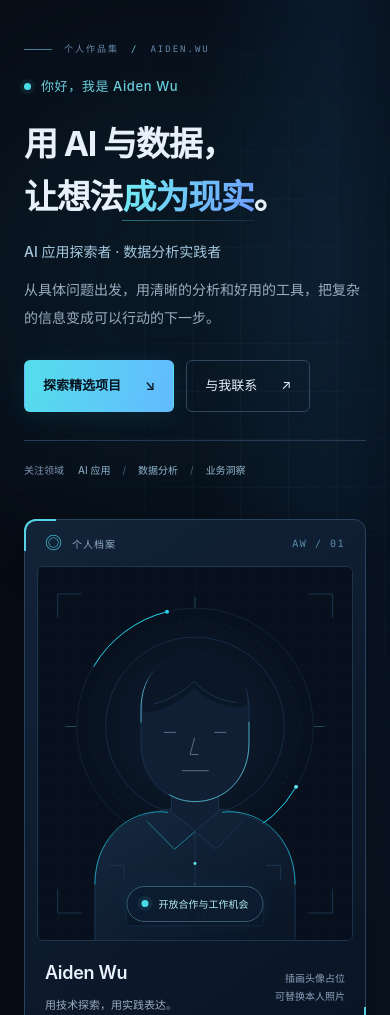
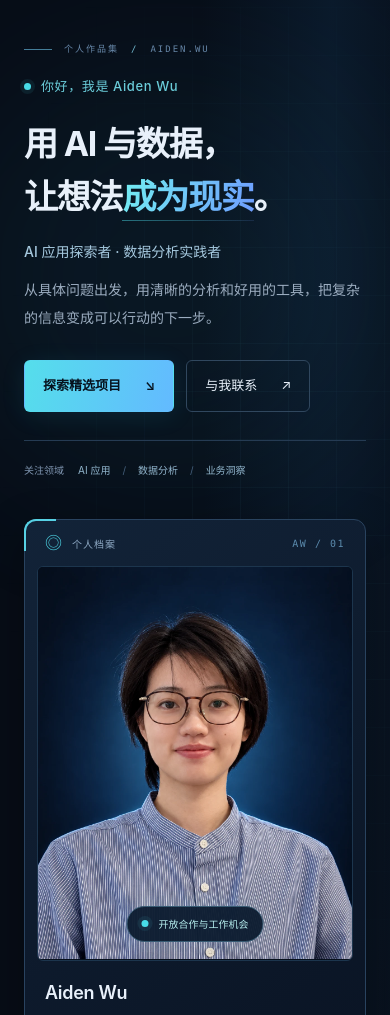
Before and after one commit to Wulu1015/personal-portfolio, a website: page index.html in a window 390 px wide. Shown: the part 82-1097 px from the top of the page. Drawn offline with Linux system fonts and the light colour scheme.

Commit message:
Replace portfolio placeholder with retouched personal portrait
Use the supplied photo with a midnight-blue background and restrained cyan rim lighting. Export an optimized WebP, remove the avatar placeholder caption, and preserve the full portrait on desktop and mobile.

```diff
--- a/index.html
+++ b/index.html
@@ -8,7 +8,7 @@
   <meta name="color-scheme" content="dark">
   <title>Aiden Wu · AI 与数据分析作品集</title>
   <link rel="icon" type="image/svg+xml" href="assets/favicon-tech.svg">
-  <link rel="preload" as="image" href="assets/profile-placeholder.svg">
+  <link rel="preload" as="image" href="assets/profile-aiden.webp">
   <link rel="stylesheet" href="style.css">
   <script defer src="app.js"></script>
   <script defer src="navigation.js"></script>
@@ -41,8 +41,8 @@
       </div>
       <figure class="profile-card">
         <div class="profile-panel-heading"><span class="panel-icon" aria-hidden="true">◎</span> 个人档案 <span class="profile-panel-id">AW / 01</span></div>
-        <div class="profile-image-wrap"><img class="profile-image" src="assets/profile-placeholder.svg" alt="通用人物插画，作为 Aiden Wu 的头像占位图" width="640" height="760" fetchpriority="high"><span class="profile-status"><span class="status-dot"></span> 开放合作与工作机会</span></div>
-        <figcaption><div><strong>Aiden Wu</strong><span>用技术探索，用实践表达。</span></div><span class="profile-note">插画头像占位<br>可替换本人照片</span></figcaption>
+        <div class="profile-image-wrap"><img class="profile-image" src="assets/profile-aiden.webp" alt="Aiden Wu 的个人照片，深蓝背景与青蓝轮廓光" width="1122" height="1402" fetchpriority="high"><span class="profile-status"><span class="status-dot"></span> 开放合作与工作机会</span></div>
+        <figcaption><div><strong>Aiden Wu</strong><span>用技术探索，用实践表达。</span></div></figcaption>
       </figure>
     </section>
     <div class="ticker" aria-hidden="true"><span>理解问题</span><i>◇</i><span>动手验证</span><i>◇</i><span>让数据说话</span><i>◇</i><span>持续创造</span></div>
--- a/server.js
+++ b/server.js
@@ -2,12 +2,12 @@ import http from 'node:http';
 import { readFile } from 'node:fs/promises';
 import path from 'node:path';
 const root = process.cwd();
-const types = {'.html':'text/html; charset=utf-8','.css':'text/css; charset=utf-8','.js':'text/javascript; charset=utf-8','.svg':'image/svg+xml','.png':'image/png'};
+const types = {'.html':'text/html; charset=utf-8','.css':'text/css; charset=utf-8','.js':'text/javascript; charset=utf-8','.svg':'image/svg+xml','.png':'image/png','.webp':'image/webp'};
 http.createServer(async (req,res) => {
   try {
     const pathname = decodeURIComponent(new URL(req.url,'http://localhost').pathname);
     const file = path.resolve(root, '.' + (pathname === '/' ? '/index.html' : pathname));
-    if (!file.startsWith(root + path.sep) || pathname.split('/').some(p=>p.startsWith('.')) || !['.html','.css','.js','.svg','.png'].includes(path.extname(file))) { res.writeHead(404); res.end('Not found'); return; }
+    if (!file.startsWith(root + path.sep) || pathname.split('/').some(p=>p.startsWith('.')) || !['.html','.css','.js','.svg','.png','.webp'].includes(path.extname(file))) { res.writeHead(404); res.end('Not found'); return; }
     res.writeHead(200, {'Content-Type':types[path.extname(file)]}); res.end(await readFile(file));
   } catch { res.writeHead(404); res.end('Not found'); }
 }).listen(Number(process.env.PORT || 3000),'0.0.0.0',()=>console.log('Portfolio running at http://localhost:'+(process.env.PORT || 3000)));
--- a/style.css
+++ b/style.css
@@ -56,13 +56,12 @@ h1 { font-size: clamp(42px, 4.2vw, 60px); font-weight: 650; line-height: 1.5; le
 .hero-focus ul { display: flex; gap: 16px; padding: 0; margin: 0; list-style: none; }
 .hero-focus li + li::before { content: '/'; color: #455f7c; margin-right: 16px; }
 .profile-card { margin: 0; border: 1px solid #29435f; border-radius: 12px; background: linear-gradient(145deg, #122338, #0a1424); padding: 12px; box-shadow: 0 18px 48px #00000055; position: relative; }
-.profile-image-wrap { position: relative; overflow: hidden; border-radius: 12px; background: #0b1728; }
-.profile-image { display: block; width: 100%; height: auto; aspect-ratio: 640 / 760; object-fit: cover; }
+.profile-image-wrap { position: relative; overflow: hidden; aspect-ratio: 4 / 5; border-radius: 12px; background: #07101c; }
+.profile-image { display: block; width: 100%; height: 100%; aspect-ratio: auto; object-fit: contain; object-position: center top; }
 .profile-status { position: absolute; bottom: 18px; left: 50%; transform: translateX(-50%); display: flex; align-items: center; gap: 10px; padding: 8px 14px; background: #0c1c30f2; border: 1px solid #06121e; border-radius: 24px; color: #b5edee; font-size: 10px; white-space: nowrap; }
 .profile-card figcaption { display: flex; align-items: center; justify-content: space-between; gap: 16px; padding: 18px 12px 8px; }
 .profile-card figcaption strong { display: block; font-size: 19px; font-weight: 600; letter-spacing: -.3px; }
 .profile-card figcaption div > span { font-size: 11px; color: var(--muted); }
-.profile-note { font-size: 10px; line-height: 1.8; color: #8da2be; text-align: right; }
 .ticker { display: flex; align-items: center; justify-content: space-between; gap: 24px; padding: 24px 0; margin-inline: var(--gutter); border-block: 1px solid var(--line); font-size: 13px; color: #9bb1c8; letter-spacing: 2px; }
 .ticker i { font-style: normal; font-size: 24px; color: #4f9eb4; }
 .section { padding: 88px var(--gutter); scroll-margin-top: 12px; }
@@ -232,7 +231,7 @@ dialog p { line-height: 1.9; color: var(--muted); font-size: 14px; }
   .hero-focus ul { gap: 12px; }
   .hero-focus li + li::before { margin-right: 12px; }
   .profile-card { max-width: 420px; width: 100%; justify-self: center; }
-  .profile-image { max-height: 390px; object-position: center 36%; }
+  .profile-image { max-height: none; object-position: center top; }
   .profile-card figcaption { padding: 16px 8px 8px; }
   .profile-card figcaption strong { font-size: 18px; }
   .ticker { font-size: 11px; padding-block: 20px; gap: 12px; letter-spacing: .5px; }
```
Also changed, not shown: README.md, assets/profile-aiden.webp (added).
